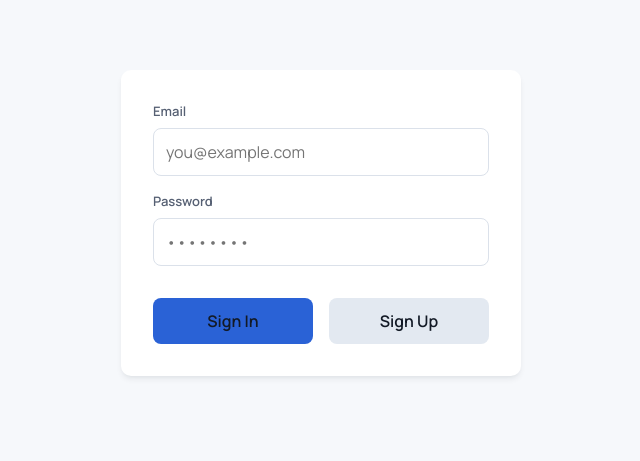
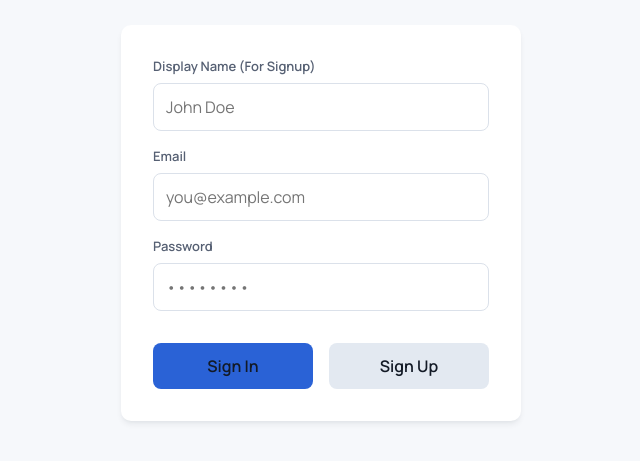
Before and after one commit to jkaps9/expense-splitter, a Next.js app: page /login in a window 1280 px wide. Shown: the part 177-638 px from the top of the page, without its empty margins (319-959 px from the left). Built offline with nearby package versions, Linux system fonts and the light colour scheme.

Commit message:
update form action

```diff
--- a/app/login/actions.ts
+++ b/app/login/actions.ts
@@ -32,6 +32,11 @@ export async function signUp(formData: FormData) {
   const data = {
     email: formData.get("email") as string,
     password: formData.get("password") as string,
+    options: {
+      data: {
+        display_name: formData.get("display_name") as string,
+      },
+    },
   };
 
   const { error } = await supabase.auth.signUp(data);
--- a/app/login/page.tsx
+++ b/app/login/page.tsx
@@ -10,21 +10,38 @@ export default function Login({
   return (
     <div className={styles.container}>
       <form className={styles.form}>
+        <label htmlFor="display_name" className={styles.label}>
+          Display Name (For Signup)
+        </label>
+        <input
+          id="display_name"
+          name="display_name"
+          placeholder="John Doe"
+          autoComplete="name"
+          className={styles.input}
+        />
+
         <label htmlFor="email" className={styles.label}>
           Email
         </label>
         <input
+          id="email"
           name="email"
+          type="email"
+          autoComplete="email"
           placeholder="you@example.com"
           required
           className={styles.input}
         />
+
         <label htmlFor="password" className={styles.label}>
           Password
         </label>
         <input
+          id="password"
           type="password"
           name="password"
+          autoComplete="password"
           placeholder="••••••••"
           required
           className={styles.input}
@@ -45,7 +62,6 @@ export default function Login({
             Sign Up
           </SubmitButton>
         </div>
-        {searchParams?.message && <p>{searchParams.message}</p>}
       </form>
     </div>
   );
```
